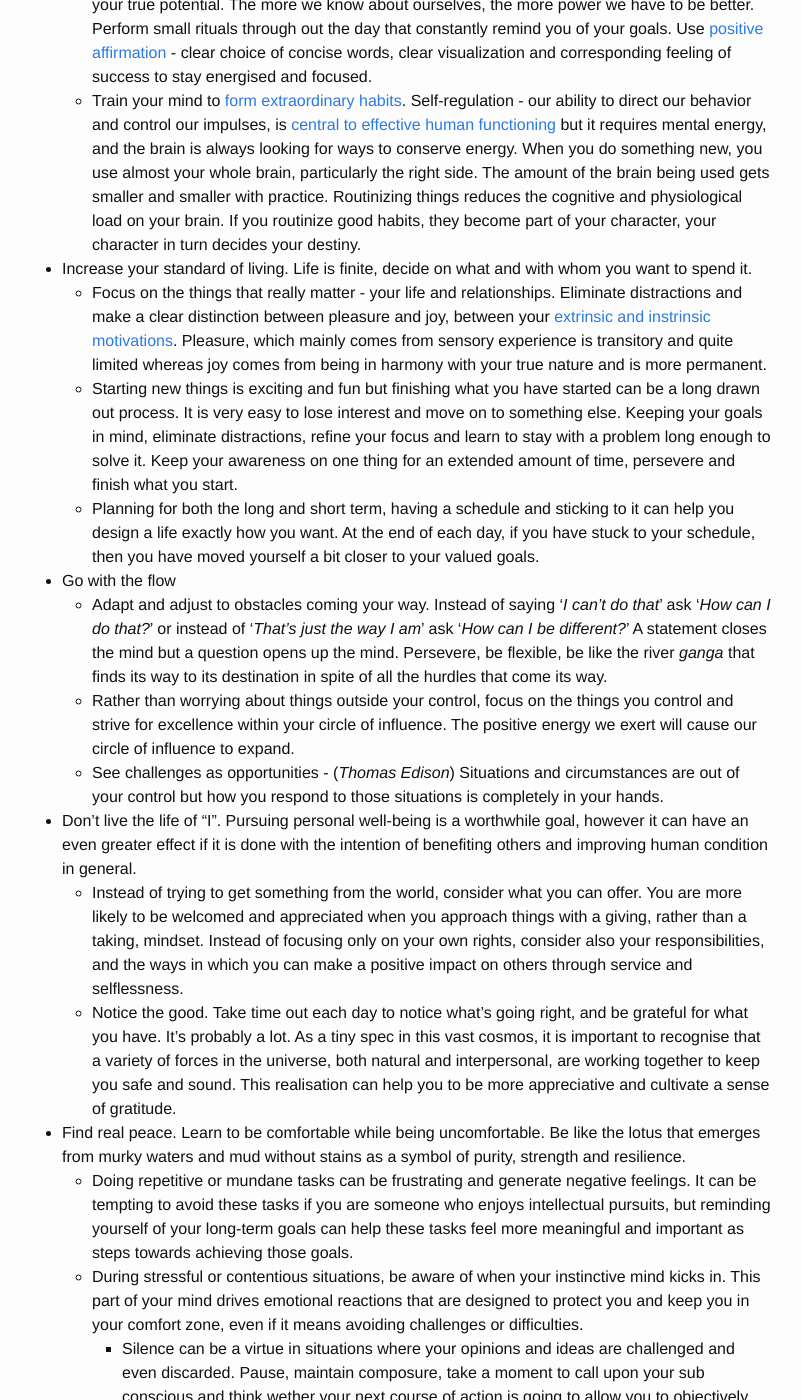
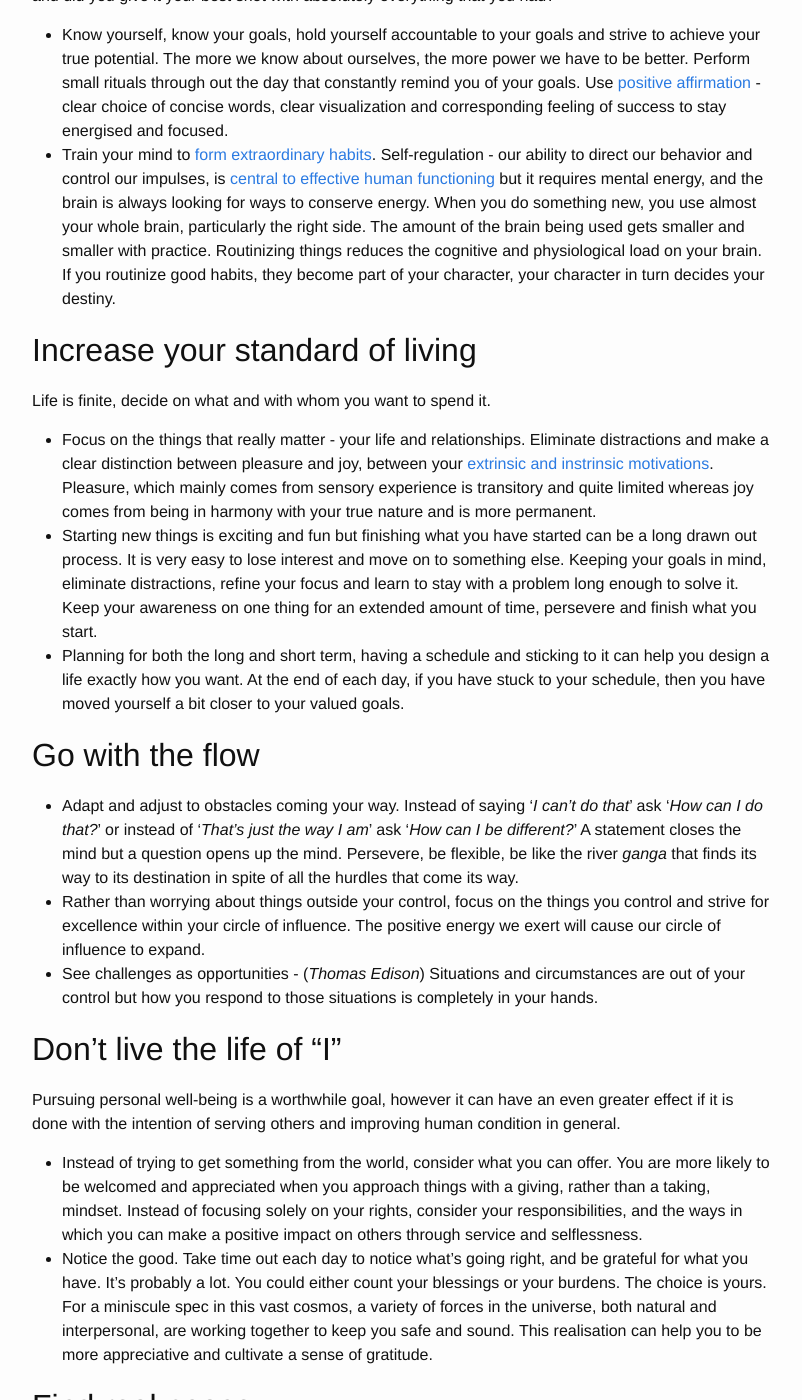
Before and after one commit to hemantksingh/hemantksingh.github.io, a Jekyll site: the page built from _posts/life/2021-02-25-my-morning-routine.markdown, in a window 1280 px wide and 1400 px high, scrolled down 564 px. Shown: the whole window, without its empty margins (238-1040 px from the left). Built offline with Jekyll 4.4.1, drawn with Linux system fonts in a browser that asks for light colours; comment, search, counter and statistics services are not loaded; some of the changed text lies outside the part shown.

Commit message:
Realign and reorient

```diff
--- a/_posts/life/2021-02-25-my-morning-routine.markdown
+++ b/_posts/life/2021-02-25-my-morning-routine.markdown
@@ -11,27 +11,40 @@ modified_time: '2022-01-14T05:37:00.000-08:00'
 
 I've never been a morning person, but over a period of time I have trained myself to start my morning with a routine that helps me setup for the day. Now I must admit, not all my mornings are early but regardless of when I wake up I make it a point to start my day with this routine. The routine consists of guided meditation and reflection where I start off my day by reciting a few *mantras* and then remind myself of some of the teachings of [Guru Gopal Das](https://twitter.com/gaurgopald) and [Dandapani](https://twitter.com/DandapaniLLC) that have resonated with me. I am still a work in progress and in no way claim to have mastered all of their teachings but being reminded of them at the beginning of my day, everyday helps me focus on the things that really matter.
 
-- Life is finite, be the best version of yourself. We are here for a limited amount of time, think about the future version of yourself, whether it'll be able to look back and say *That was well worth it, I wouldn't have changed it for anything*? In the future, you may or may not arrive where you initially set out to but did you arrive at a better place than you started and did you give it your best shot with absolutely everything that you had?
-  - Know yourself, know your goals, hold yourself accountable to your goals and strive to achieve your true potential. The more we know about ourselves, the more power we have to be better. Perform small rituals through out the day that constantly remind you of your goals. Use [positive affirmation](https://positivepsychology.com/daily-affirmations/) - clear choice of concise words, clear visualization and corresponding feeling of success to stay energised and focused.
-  - Train your mind to [form extraordinary habits](https://www.sciencedaily.com/releases/2019/01/190128105227.htm). Self-regulation - our ability to direct our behavior and control our impulses, is [central to effective human functioning](https://www.ncbi.nlm.nih.gov/pmc/articles/PMC5508938/) but it requires mental energy, and the brain is always looking for ways to conserve energy. When you do something new, you use almost your whole brain, particularly the right side. The amount of the brain being used gets smaller and smaller with practice. Routinizing things reduces the cognitive and physiological load on your brain. If you routinize good habits, they become part of your character, your character in turn decides your destiny.
+## Be the best version of yourself
 
-- Increase your standard of living. Life is finite, decide on what and with whom you want to spend it.
-  - Focus on the things that really matter - your life and relationships. Eliminate distractions and make a clear distinction between pleasure and joy, between your [extrinsic and instrinsic motivations](https://www.healthline.com/health/intrinsic-motivation#extrinsic-motivation). Pleasure, which mainly comes from sensory experience is transitory and quite limited whereas joy comes from being in harmony with your true nature and is more permanent.
-  - Starting new things is exciting and fun but finishing what you have started can be a long drawn out process. It is very easy to lose interest and move on to something else. Keeping your goals in mind, eliminate distractions, refine your focus and learn to stay with a problem long enough to solve it. Keep your awareness on one thing for an extended amount of time, persevere and finish what you start.
-  - Planning for both the long and short term, having a schedule and sticking to it can help you design a life exactly how you want. At the end of each day, if you have stuck to your schedule, then you have moved yourself a bit closer to your valued goals.
+We are here for a limited amount of time, think about the future version of yourself, whether it'll be able to look back and say *That was well worth it, I wouldn't have changed it for anything*? In the future, you may or may not arrive where you initially set out to but did you arrive at a better place than you started and did you give it your best shot with absolutely everything that you had?
 
-- Go with the flow
-  - Adapt and adjust to obstacles coming your way. Instead of saying '*I can't do that*' ask '*How can I do that?*' or instead of '*That's just the way I am*' ask '*How can I be  different?*' A statement closes the mind but a question opens up the mind. Persevere, be flexible, be like the river *ganga* that finds its way to its destination in spite of all the hurdles that come its way.
-  - Rather than worrying about things outside your control, focus on the things you control and strive for excellence within your circle of influence. The positive energy we exert will cause our circle of influence to expand.
-  - See challenges as opportunities - (*Thomas Edison*) Situations and circumstances are out of your control but how you respond to those situations is completely in your hands.
+- Know yourself, know your goals, hold yourself accountable to your goals and strive to achieve your true potential. The more we know about ourselves, the more power we have to be better. Perform small rituals through out the day that constantly remind you of your goals. Use [positive affirmation](https://positivepsychology.com/daily-affirmations/) - clear choice of concise words, clear visualization and corresponding feeling of success to stay energised and focused.
+- Train your mind to [form extraordinary habits](https://www.sciencedaily.com/releases/2019/01/190128105227.htm). Self-regulation - our ability to direct our behavior and control our impulses, is [central to effective human functioning](https://www.ncbi.nlm.nih.gov/pmc/articles/PMC5508938/) but it requires mental energy, and the brain is always looking for ways to conserve energy. When you do something new, you use almost your whole brain, particularly the right side. The amount of the brain being used gets smaller and smaller with practice. Routinizing things reduces the cognitive and physiological load on your brain. If you routinize good habits, they become part of your character, your character in turn decides your destiny.
 
-- Don't live the life of "I". Pursuing personal well-being is a worthwhile goal, however it can have an even greater effect if it is done with the intention of benefiting others and improving human condition in general.
-  - Instead of trying to get something from the world, consider what you can offer. You are more likely to be welcomed and appreciated when you approach things with a giving, rather than a taking, mindset. Instead of focusing only on your own rights, consider also your responsibilities, and the ways in which you can make a positive impact on others through service and selflessness.
-  - Notice the good. Take time out each day to notice what’s going right, and be grateful for what you have. It’s probably a lot. As a tiny spec in this vast cosmos, it is important to recognise that a variety of forces in the universe, both natural and interpersonal, are working together to keep you safe and sound. This realisation can help you to be more appreciative and cultivate a sense of gratitude.
+## Increase your standard of living
 
-- Find real peace. Learn to be comfortable while being uncomfortable. Be like the lotus that emerges from murky waters and mud without stains as a symbol of purity, strength and resilience.
-  - Doing repetitive or mundane tasks can be frustrating and generate negative feelings. It can be tempting to avoid these tasks if you are someone who enjoys intellectual pursuits, but reminding yourself of your long-term goals can help these tasks feel more meaningful and important as steps towards achieving those goals.
-  - During stressful or contentious situations, be aware of when your instinctive mind kicks in. This part of your mind drives emotional reactions that are designed to protect you and keep you in your comfort zone, even if it means avoiding challenges or difficulties.
-    - Silence can be a virtue in situations where your opinions and ideas are challenged and even discarded. Pause, maintain composure, take a moment to call upon your sub conscious and think wether your next course of action is going to allow you to objectively handle the situation at hand.
-    - Keeping a distance from the issue at hand is hard because it can engross you completely, however take the time to realise that you are not the issue itself. Detachment from your instinctive mind can help in separation of emotions, thoughts (arising from facing rejection, anger or fear) from your real self.
-    - Zoom out of stressful situations and learn to let things go. Remember, at the end of the day all you are striving for is to be free (*mukt*) of sorrow, anxiety and fear - to be in a tranquil state of well being, so before getting into an argument or fighting over a position think whether it will lead you towards freedom (*mukti*).
+Life is finite, decide on what and with whom you want to spend it.
+
+- Focus on the things that really matter - your life and relationships. Eliminate distractions and make a clear distinction between pleasure and joy, between your [extrinsic and instrinsic motivations](https://www.healthline.com/health/intrinsic-motivation#extrinsic-motivation). Pleasure, which mainly comes from sensory experience is transitory and quite limited whereas joy comes from being in harmony with your true nature and is more permanent.
+- Starting new things is exciting and fun but finishing what you have started can be a long drawn out process. It is very easy to lose interest and move on to something else. Keeping your goals in mind, eliminate distractions, refine your focus and learn to stay with a problem long enough to solve it. Keep your awareness on one thing for an extended amount of time, persevere and finish what you start.
+- Planning for both the long and short term, having a schedule and sticking to it can help you design a life exactly how you want. At the end of each day, if you have stuck to your schedule, then you have moved yourself a bit closer to your valued goals.
+
+## Go with the flow
+
+- Adapt and adjust to obstacles coming your way. Instead of saying '*I can't do that*' ask '*How can I do that?*' or instead of '*That's just the way I am*' ask '*How can I be  different?*' A statement closes the mind but a question opens up the mind. Persevere, be flexible, be like the river *ganga* that finds its way to its destination in spite of all the hurdles that come its way.
+- Rather than worrying about things outside your control, focus on the things you control and strive for excellence within your circle of influence. The positive energy we exert will cause our circle of influence to expand.
+- See challenges as opportunities - (*Thomas Edison*) Situations and circumstances are out of your control but how you respond to those situations is completely in your hands.
+
+## Don't live the life of "I"
+
+Pursuing personal well-being is a worthwhile goal, however it can have an even greater effect if it is done with the intention of serving others and improving human condition in general.
+
+- Instead of trying to get something from the world, consider what you can offer. You are more likely to be welcomed and appreciated when you approach things with a giving, rather than a taking, mindset. Instead of focusing solely on your rights, consider your responsibilities, and the ways in which you can make a positive impact on others through service and selflessness.
+- Notice the good. Take time out each day to notice what’s going right, and be grateful for what you have. It’s probably a lot. You could either count your blessings or your burdens. The choice is yours. For a miniscule spec in this vast cosmos, a variety of forces in the universe, both natural and interpersonal, are working together to keep you safe and sound. This realisation can help you to be more appreciative and cultivate a sense of gratitude.
+
+## Find real peace
+
+Learn to be comfortable while being uncomfortable. Be like the lotus that emerges from murky waters and mud without stains as a symbol of purity, strength and resilience.
+
+- Doing repetitive or mundane tasks can be frustrating and generate negative feelings. It can be tempting to avoid these tasks if you are someone who enjoys intellectual pursuits, but reminding yourself of your long-term goals can help these tasks feel more meaningful and important as steps towards achieving those goals.
+- During stressful or contentious situations, be aware of when your instinctive mind kicks in. This part of your mind drives emotional reactions that are designed to protect you and keep you in your comfort zone, even if it means avoiding challenges or difficulties.
+  - Silence can be a virtue in situations where your opinions and ideas are challenged and even discarded. Pause, maintain composure, take a moment to call upon your sub conscious and think wether your next course of action is going to allow you to objectively handle the situation at hand.
+  - Keeping a distance from the issue at hand is hard because it can engross you completely, however take the time to realise that you are not the issue itself. Detachment from your instinctive mind can help in separation of emotions, thoughts (arising from facing rejection, anger or fear) from your real self.
+  - Zoom out of stressful situations and learn to let things go. Remember, at the end of the day all you are striving for is to be free (*mukt*) of sorrow, anxiety and fear - to be in a tranquil state of well being, so before getting into an argument or fighting over a position think whether it will lead you towards freedom (*mukti*).
```
Also changed, not shown: about.md (+2 -2 lines).
